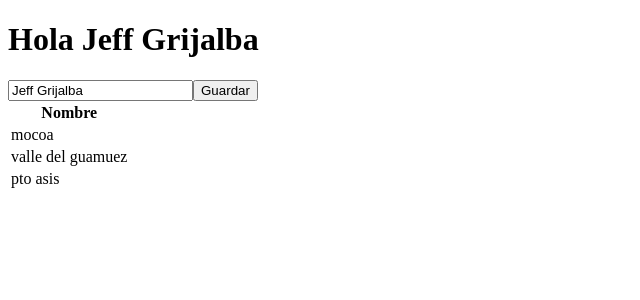
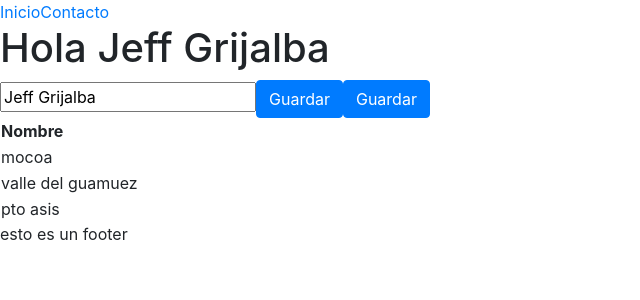
Before and after one commit to jeff2019g/aprendiendo-nuxt, a Nuxt app: page / in a window 1280 px wide. Shown: the top 300 px of the page, without its empty margins (0-640 px from the left). Built offline with nearby package versions, Linux system fonts and the light colour scheme.

Commit message:
aprendiendo de componentes y layouts

```diff
--- /dev/null
+++ b/components/navbar.vue
@@ -0,0 +1,12 @@
+<template>
+    <div>
+        <a href="/">Inicio</a>
+        <a href="/contacto">Contacto</a>
+    </div>
+</template>
+
+<script>
+export default {
+
+}
+</script>
--- /dev/null
+++ b/layouts/default.vue
@@ -0,0 +1,14 @@
+<template>
+    <div>
+        <navbar></navbar>
+        <nuxt/>
+        esto es un footer
+    </div>
+</template>
+
+<script>
+import navbar from '../components/navbar'
+export default {
+    components: {navbar}
+}
+</script>
--- /dev/null
+++ b/nuxt.config.js
@@ -0,0 +1,6 @@
+
+export default {
+    modules: [
+        'bootstrap-vue/nuxt'
+    ]
+}
--- a/package.json
+++ b/package.json
@@ -4,11 +4,12 @@
   "description": "pagina web con nuxt",
   "main": "index.js",
   "scripts": {
-    "dev":"nuxt"
+    "dev": "nuxt"
   },
   "author": "Jeff",
   "license": "ISC",
   "dependencies": {
+    "bootstrap-vue": "^2.0.0-rc.15",
     "nuxt": "^2.4.5"
   }
 }
--- /dev/null
+++ b/pages/contacto.vue
@@ -0,0 +1,14 @@
+<template>
+  <div>
+
+      <h1>Desde contacto, perra!!!</h1>
+  </div>
+
+</template>
+<script>
+
+import navbar from '../components/navbar'
+export default {
+    components: { navbar}
+}
+</script>
--- a/pages/index.vue
+++ b/pages/index.vue
@@ -1,8 +1,10 @@
 <template>
   <div>
+
     <h1>Hola {{ msg }}</h1>
     <input type="text" v-model="msg">
-    <button @click="guardar">Guardar</button>
+    <button @click="guardar" class="btn btn-primary">Guardar</button>
+    <b-button variant="primary">Guardar</b-button>
     <table>
       <tr>
         <th>Nombre</th>
@@ -15,7 +17,12 @@
 </template>
 
 <script>
+import navbar from '../components/navbar'
+//import contacto from './'
+
+
 export default {
+  components: { navbar},
   data() {
     return {
       msg: "Jeff Grijalba",
```
